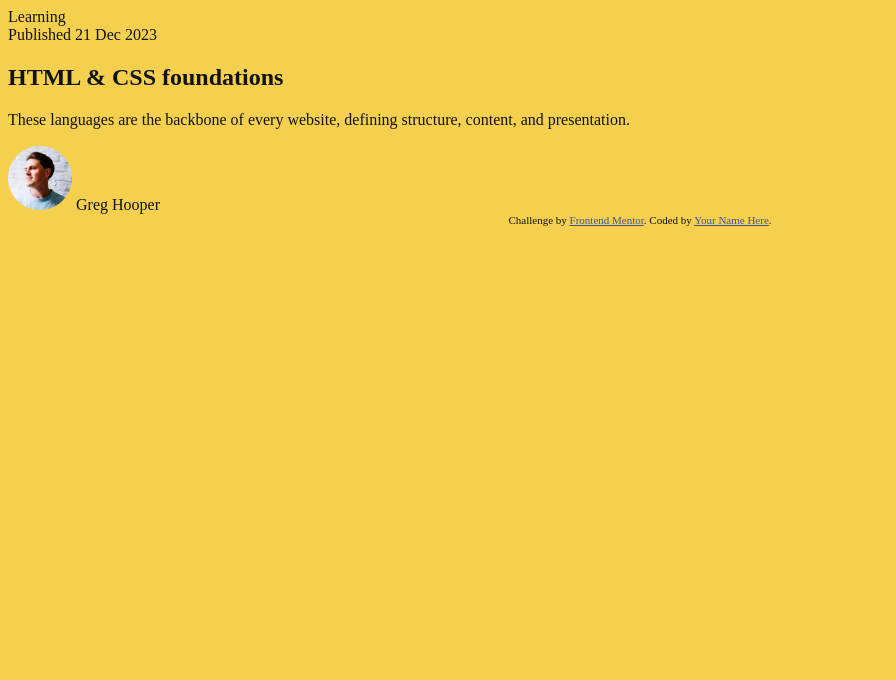
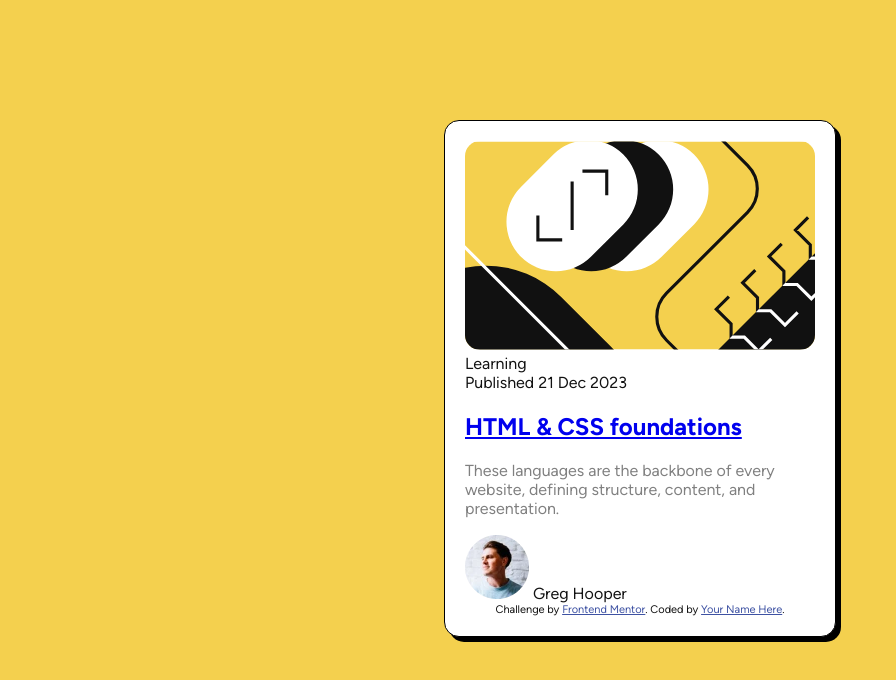
Before and after one commit to jpdavalos423/blog-preview-card-main, a plain HTML site: page index.html in a window 1280 px wide. Shown: the whole page, without its empty margins (0-896 px from the left). Drawn offline with Linux system fonts and the light colour scheme.

Commit message:
basic css and center div

```diff
--- a/index.html
+++ b/index.html
@@ -29,11 +29,16 @@
   </head>
   <body>
     <section class="card">
+      <div class="image">
+        <img src="assets/images/illustration-article.svg" alt="cover image" />
+      </div>
       <div class="tag"><span>Learning</span></div>
 
       <div class="date"><span>Published 21 Dec 2023</span></div>
 
-      <div class="title"><h1>HTML &amp CSS foundations</h1></div>
+      <div class="title">
+        <h1><a href="#">HTML &amp CSS foundations</a></h1>
+      </div>
 
       <div class="content">
         <p>
@@ -46,7 +51,6 @@
         <img src="assets/images/image-avatar.webp" alt="picture of greg" />
         <span>Greg Hooper</span>
       </div>
-    </section>
 
       <div class="attribution">
         Challenge by
@@ -54,5 +58,6 @@
           >Frontend Mentor</a
         >. Coded by <a href="#">Your Name Here</a>.
       </div>
+    </section>
   </body>
 </html>
--- a/style.css
+++ b/style.css
@@ -1,4 +1,32 @@
+@font-face {
+  font-family: "Figtree";
+  src: url(assets/fonts/Figtree-VariableFont_wght.ttf);
+}
+
 body {
   background-color: hsl(47, 88%, 63%);
   color: hsl(0, 0%, 7%);
+  font-family: "Figtree";
 }
+
+p {
+  color: hsl(0, 0%, 50%);
+}
+
+section.card {
+  background-color: white;
+  border-radius: 15px;
+  border: 1px solid black;
+  box-shadow: 5px 5px black;
+
+  max-width: 350px;
+  margin: auto;
+  margin-top: 15vh;
+
+  padding: 20px;
+}
+
+div.image img {
+  border-radius: 15px;
+  width: 100%;
+}
```
Lines whose indentation alone changed are shown as unchanged.
